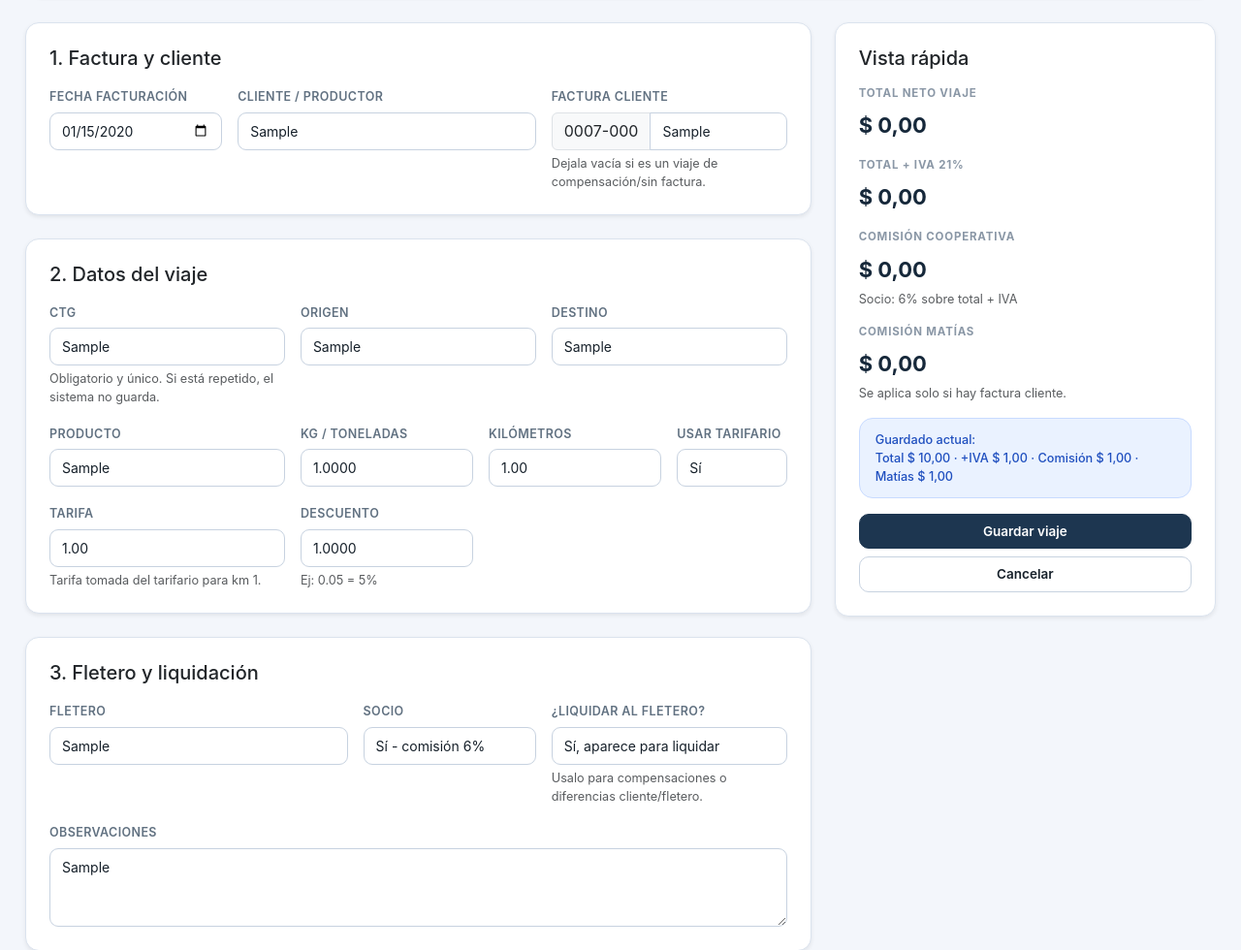
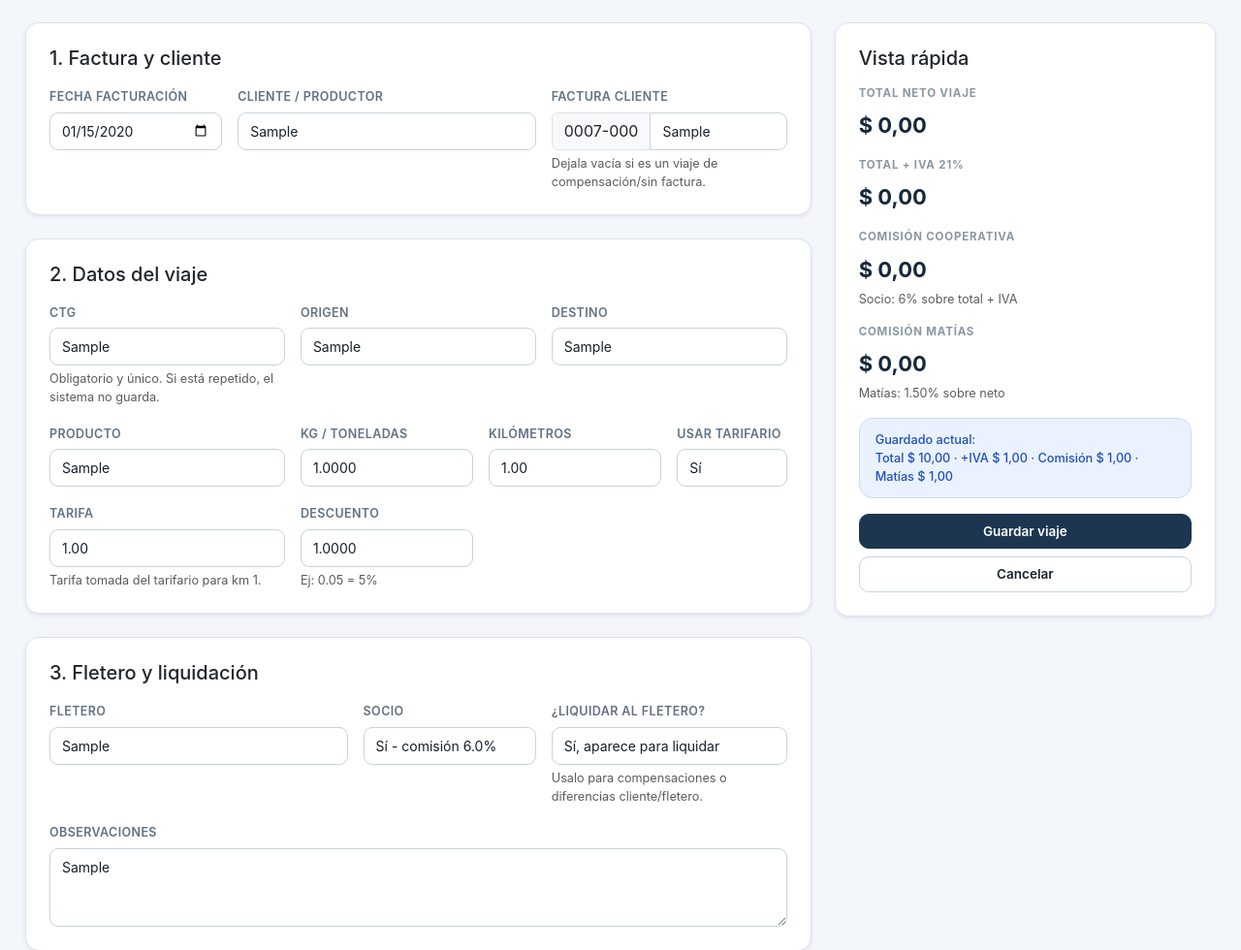
Before and after one commit to Fabiohernang/control-viajes-fusionado-ccc, a Flask app: page /viajes/1/editar in a window 1280 px wide. Shown: the part 306-1286 px from the top of the page at 97% size. Run offline with Flask 3, Linux system fonts and the light colour scheme; the visitor is signed in with stand-in values (Sample User, id 1); tables that the repository leaves empty hold one stand-in row (values such as "Sample post"); some libraries are stand-ins or nearby versions.

Commit message:
Sync trip preview with configured rates

```diff
--- a/templates/form.html
+++ b/templates/form.html
@@ -121,8 +121,8 @@
           <div class="col-md-3">
             <label class="form-label">Socio</label>
             <select id="socio_select" class="form-select" name="socio" required>
-              <option value="si" {% if viaje and viaje.socio %}selected{% endif %}>Sí - comisión 6%</option>
-              <option value="no" {% if not viaje or not viaje.socio %}selected{% endif %}>No - comisión 10%</option>
+              <option value="si" {% if viaje and viaje.socio %}selected{% endif %}>Sí - comisión {{ (socio_rate * 100)|round(2) }}%</option>
+              <option value="no" {% if not viaje or not viaje.socio %}selected{% endif %}>No - comisión {{ (no_socio_rate * 100)|round(2) }}%</option>
             </select>
           </div>
 
@@ -157,20 +157,20 @@
         </div>
 
         <div class="metric-block mb-3">
-          <div class="kpi-label">Total + IVA 21%</div>
+          <div class="kpi-label">Total + IVA <span id="iva_label"></span></div>
           <div class="kpi-money" id="preview_iva">$ 0,00</div>
         </div>
 
         <div class="metric-block mb-3">
           <div class="kpi-label">Comisión cooperativa</div>
           <div class="kpi-money" id="preview_comision">$ 0,00</div>
-          <div class="form-text" id="preview_comision_info">Socio 6% / No socio 10%</div>
+          <div class="form-text" id="preview_comision_info"></div>
         </div>
 
         <div class="metric-block mb-3">
           <div class="kpi-label">Comisión Matías</div>
           <div class="kpi-money" id="preview_matias">$ 0,00</div>
-          <div class="form-text">Se aplica solo si hay factura cliente.</div>
+          <div class="form-text" id="preview_matias_info"></div>
         </div>
 
         {% if viaje %}
@@ -189,6 +189,11 @@
 
 <script>
   const facturaPrefijo = "{{ factura_prefijo or '0007-000' }}";
+  const IVA_RATE = {{ iva_rate|default(0.21) }};
+  const SOCIO_RATE = {{ socio_rate|default(0.06) }};
+  const NO_SOCIO_RATE = {{ no_socio_rate|default(0.10) }};
+  const MATIAS_RATE = {{ matias_rate|default(0.015) }};
+
   const facturaInput = document.getElementById("factura_input");
   const facturaSuffix = document.getElementById("factura_suffix");
   const kmInput = document.getElementById("km_input");
@@ -206,8 +211,10 @@
   const previewComision = document.getElementById("preview_comision");
   const previewComisionInfo = document.getElementById("preview_comision_info");
   const previewMatias = document.getElementById("preview_matias");
+  const previewMatiasInfo = document.getElementById("preview_matias_info");
+  const ivaLabel = document.getElementById("iva_label");
 
-  const MATIAS_RATE = 0.015;
+  function pct(value) { return (value * 100).toFixed(2).replace(/\.00$/, "") + "%"; }
 
   function formatARS(value) {
     return new Intl.NumberFormat("es-AR", { style: "currency", currency: "ARS" }).format(value || 0);
@@ -274,17 +281,19 @@
     const tarifa = parseFloat(tarifaInput.value || "0");
     const descuento = parseFloat(descuentoInput.value || "0");
     const total = (tarifa - (tarifa * descuento)) * kg;
-    const totalIva = total * 1.21;
+    const totalIva = total * (1 + IVA_RATE);
     const socio = socioSelect.value === "si";
-    const rate = socio ? 0.06 : 0.10;
+    const rate = socio ? SOCIO_RATE : NO_SOCIO_RATE;
     const comision = totalIva * rate;
     const matias = facturaInput.value ? total * MATIAS_RATE : 0;
 
+    ivaLabel.textContent = pct(IVA_RATE);
     previewTotal.textContent = formatARS(total);
     previewIva.textContent = formatARS(totalIva);
     previewComision.textContent = formatARS(comision);
-    previewComisionInfo.textContent = socio ? "Socio: 6% sobre total + IVA" : "No socio: 10% sobre total + IVA";
+    previewComisionInfo.textContent = socio ? `Socio: ${pct(SOCIO_RATE)} sobre total + IVA` : `No socio: ${pct(NO_SOCIO_RATE)} sobre total + IVA`;
     previewMatias.textContent = formatARS(matias);
+    previewMatiasInfo.textContent = facturaInput.value ? `Matías: ${pct(MATIAS_RATE)} sobre neto` : "No se aplica si no hay factura cliente.";
   }
 
   facturaSuffix.addEventListener("input", syncFactura);
```
